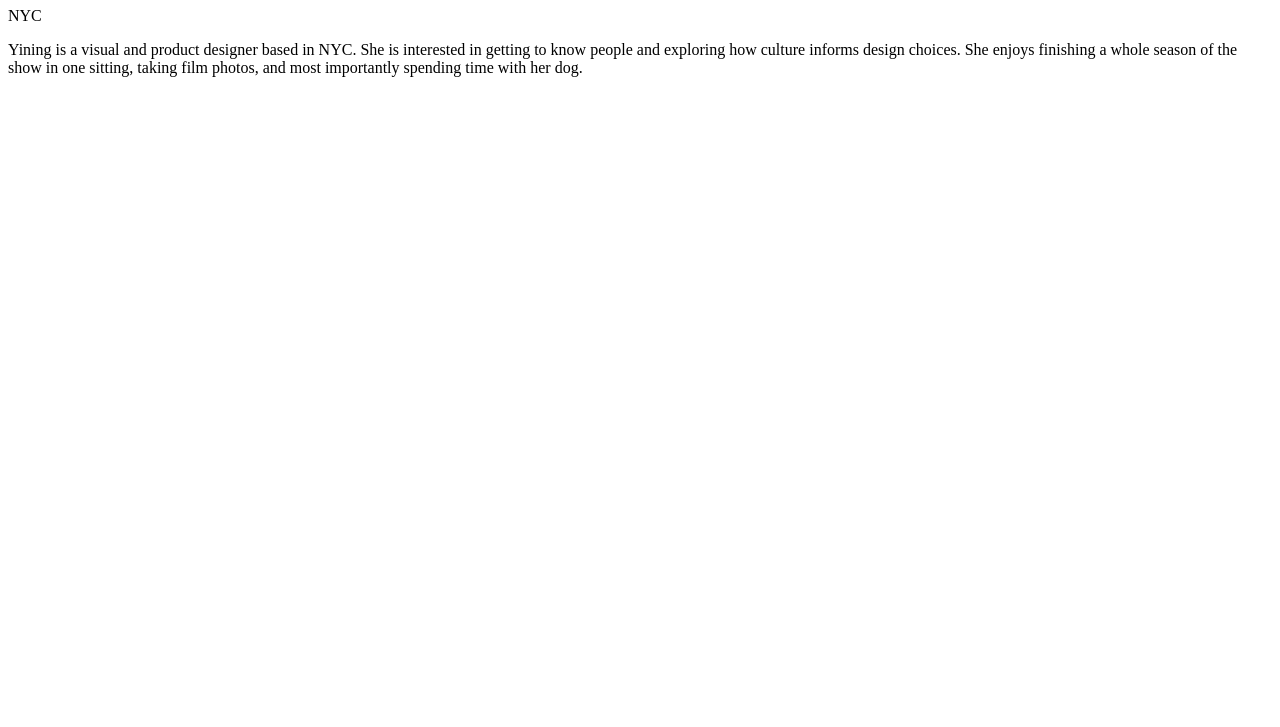
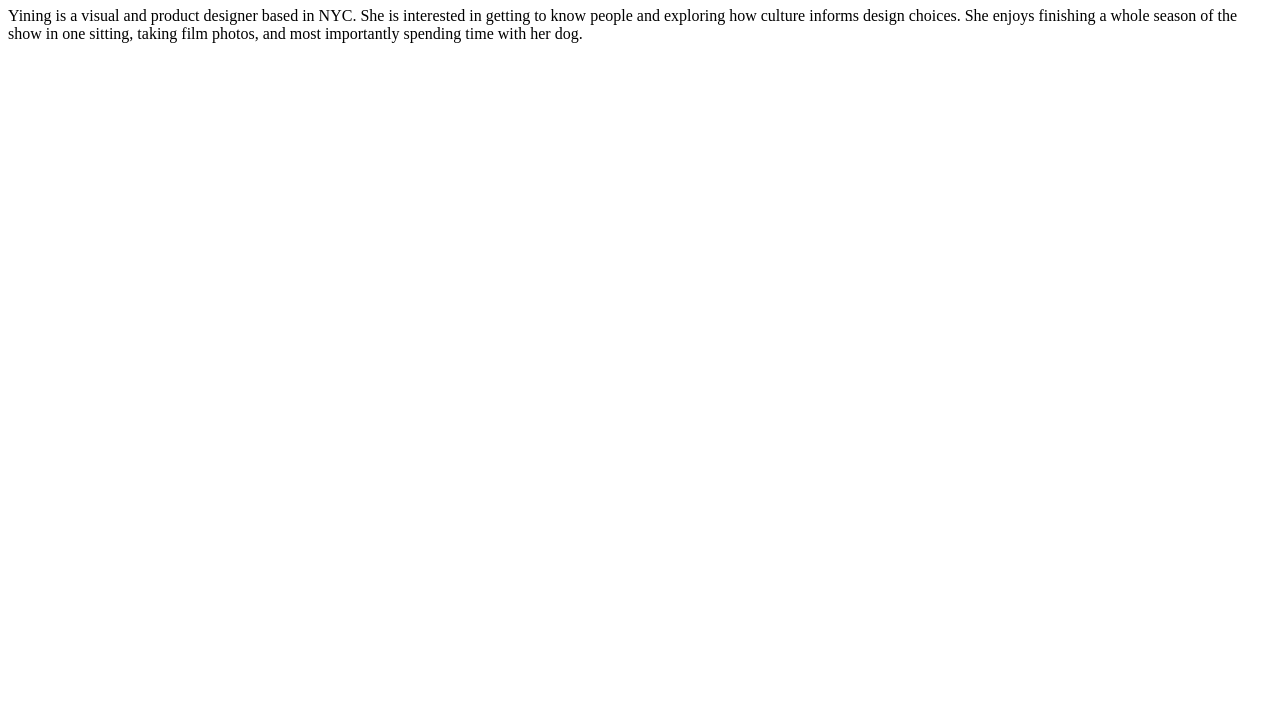
Before and after one commit to thisisyining/hello, a plain HTML site: page index.html in a window 1280 px wide. Shown: the part 73-800 px from the top of the page. Drawn offline with Linux system fonts and the light colour scheme.

Commit message:
Update index.html

```diff
--- a/index.html
+++ b/index.html
@@ -5,7 +5,6 @@
 	</head>
 	<body>
 		<h1>Yining Zhu</h1>
-		<p>NYC</p>
 		<p>Yining is a visual and product designer based in NYC. She is interested in getting to know people and exploring how culture informs design choices. She enjoys finishing a whole season of the show in one sitting, taking film photos, and most importantly spending time with her dog.</p>
 	</body>
 </html>
```
